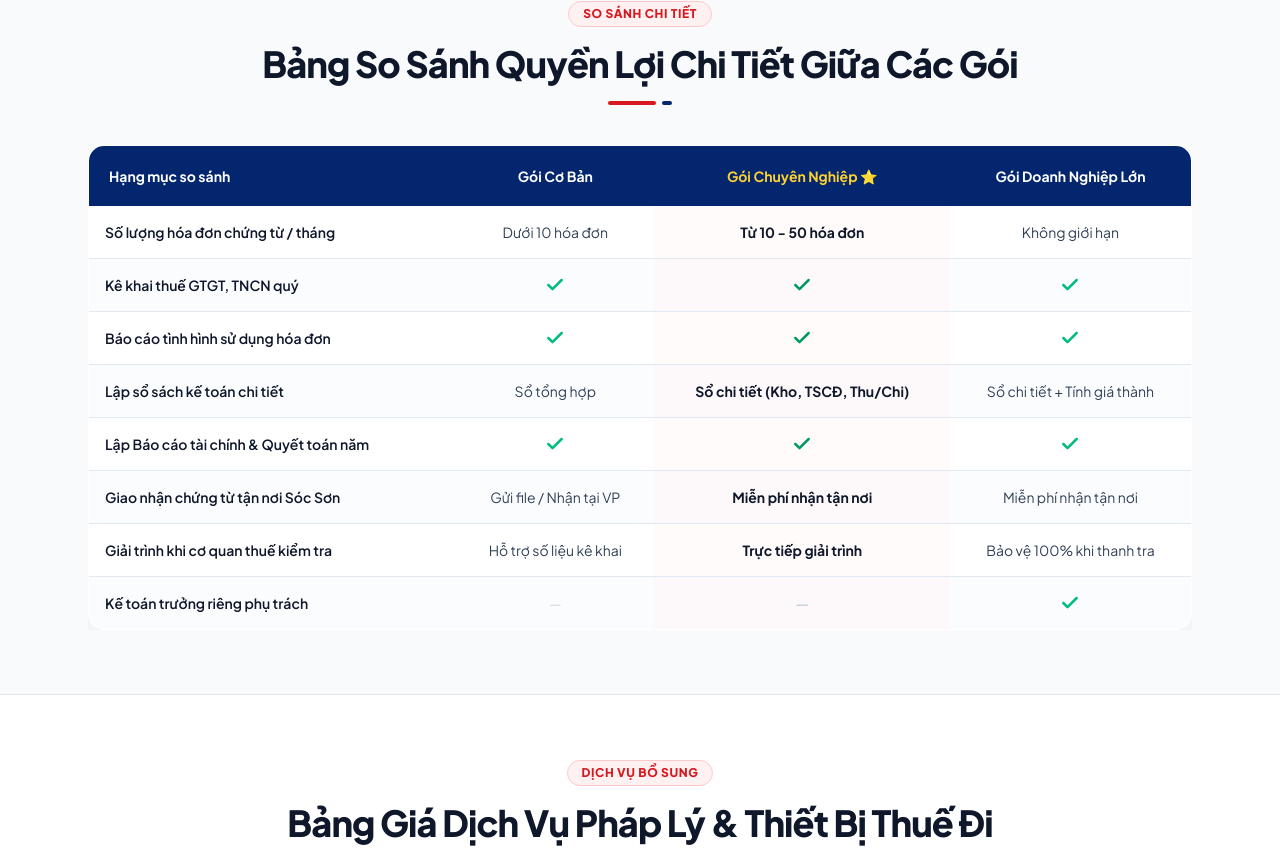
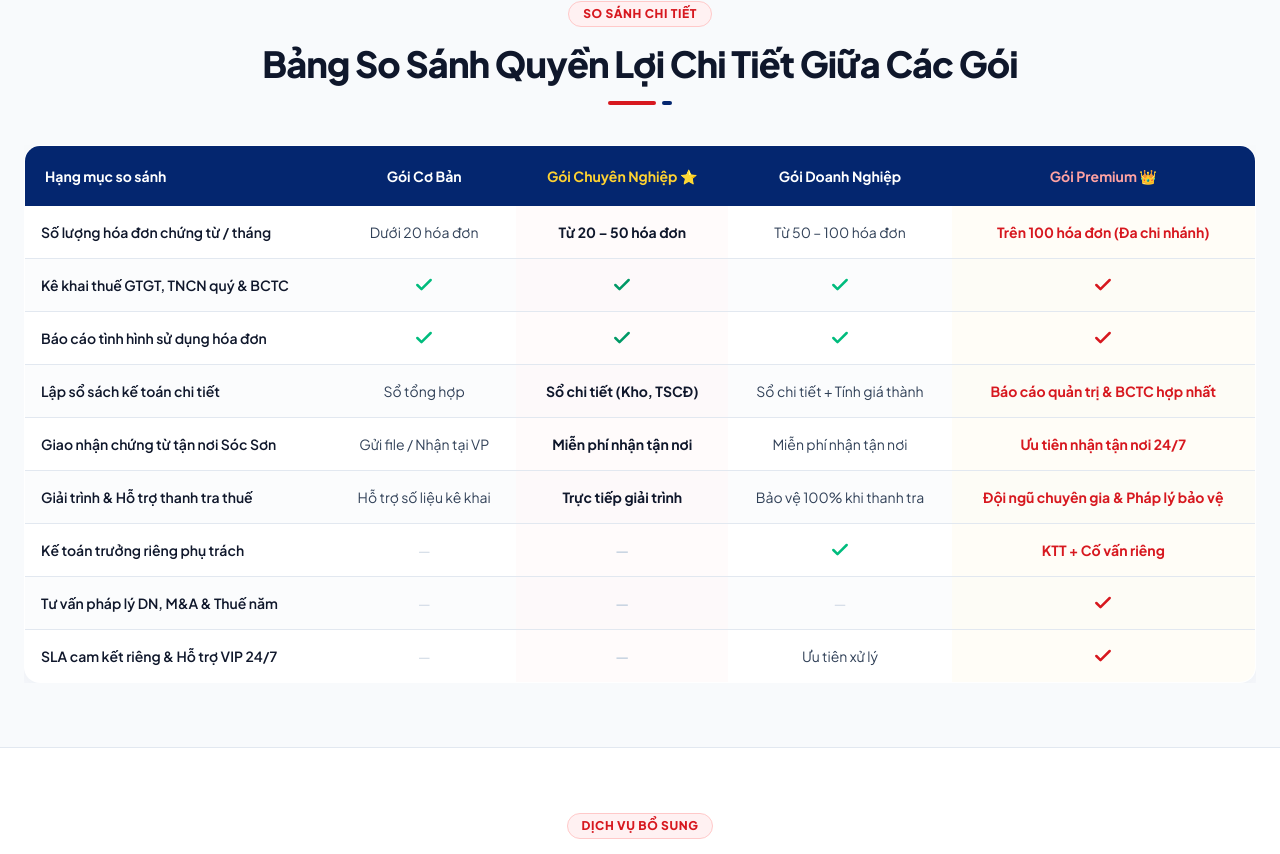
Before and after one commit to himawariproperty2026-boop/dichvuketoanthuesocson, a Next.js app: page /bang-gia in a window 1280 px wide. Shown: the part 1453-2307 px from the top of the page. Built offline with nearby package versions, Linux system fonts and the light colour scheme; no server answers.

Commit message:
Update detailed comparison matrix table with Goi Premium column

```diff
--- a/app/bang-gia/page.tsx
+++ b/app/bang-gia/page.tsx
@@ -22,51 +22,66 @@ export default function PricingPage() {
   const comparisonMatrix = [
     {
       feature: "Số lượng hóa đơn chứng từ / tháng",
-      coBan: "Dưới 10 hóa đơn",
-      chuyenNghiep: "Từ 10 - 50 hóa đơn",
-      doanhNghiep: "Không giới hạn",
+      coBan: "Dưới 20 hóa đơn",
+      chuyenNghiep: "Từ 20 – 50 hóa đơn",
+      doanhNghiep: "Từ 50 – 100 hóa đơn",
+      premium: "Trên 100 hóa đơn (Đa chi nhánh)",
     },
     {
-      feature: "Kê khai thuế GTGT, TNCN quý",
+      feature: "Kê khai thuế GTGT, TNCN quý & BCTC",
       coBan: true,
       chuyenNghiep: true,
       doanhNghiep: true,
+      premium: true,
     },
     {
       feature: "Báo cáo tình hình sử dụng hóa đơn",
       coBan: true,
       chuyenNghiep: true,
       doanhNghiep: true,
+      premium: true,
     },
     {
       feature: "Lập sổ sách kế toán chi tiết",
       coBan: "Sổ tổng hợp",
-      chuyenNghiep: "Sổ chi tiết (Kho, TSCĐ, Thu/Chi)",
+      chuyenNghiep: "Sổ chi tiết (Kho, TSCĐ)",
       doanhNghiep: "Sổ chi tiết + Tính giá thành",
-    },
-    {
-      feature: "Lập Báo cáo tài chính & Quyết toán năm",
-      coBan: true,
-      chuyenNghiep: true,
-      doanhNghiep: true,
+      premium: "Báo cáo quản trị & BCTC hợp nhất",
     },
     {
       feature: "Giao nhận chứng từ tận nơi Sóc Sơn",
       coBan: "Gửi file / Nhận tại VP",
       chuyenNghiep: "Miễn phí nhận tận nơi",
       doanhNghiep: "Miễn phí nhận tận nơi",
+      premium: "Ưu tiên nhận tận nơi 24/7",
     },
     {
-      feature: "Giải trình khi cơ quan thuế kiểm tra",
+      feature: "Giải trình & Hỗ trợ thanh tra thuế",
       coBan: "Hỗ trợ số liệu kê khai",
       chuyenNghiep: "Trực tiếp giải trình",
       doanhNghiep: "Bảo vệ 100% khi thanh tra",
+      premium: "Đội ngũ chuyên gia & Pháp lý bảo vệ",
     },
     {
       feature: "Kế toán trưởng riêng phụ trách",
       coBan: false,
       chuyenNghiep: false,
       doanhNghiep: true,
+      premium: "KTT + Cố vấn riêng",
+    },
+    {
+      feature: "Tư vấn pháp lý DN, M&A & Thuế năm",
+      coBan: false,
+      chuyenNghiep: false,
+      doanhNghiep: false,
+      premium: true,
+    },
+    {
+      feature: "SLA cam kết riêng & Hỗ trợ VIP 24/7",
+      coBan: false,
+      chuyenNghiep: false,
+      doanhNghiep: "Ưu tiên xử lý",
+      premium: true,
     },
   ];
 
@@ -96,7 +111,7 @@ export default function PricingPage() {
           </div>
         </section>
 
-        {/* 3 Main Pricing Cards */}
+        {/* 4 Main Pricing Cards */}
         <section className="py-16 md:py-24 bg-white border-b border-slate-200">
           <div className="max-w-7xl mx-auto px-4 sm:px-6">
             <SectionHeading
@@ -115,20 +130,21 @@ export default function PricingPage() {
 
         {/* Detailed Features Comparison Matrix */}
         <section className="py-16 bg-slate-50 border-b border-slate-200">
-          <div className="max-w-6xl mx-auto px-4 sm:px-6">
+          <div className="max-w-7xl mx-auto px-4 sm:px-6">
             <SectionHeading
               subtitle="So sánh chi tiết"
               title="Bảng So Sánh Quyền Lợi Chi Tiết Giữa Các Gói"
             />
 
             <div className="mt-10 overflow-x-auto">
-              <table className="w-full bg-white rounded-2xl border border-slate-200 overflow-hidden shadow-soft text-left border-collapse">
+              <table className="w-full bg-white rounded-2xl border border-slate-200 overflow-hidden shadow-soft text-left border-collapse min-w-[700px]">
                 <thead>
                   <tr className="bg-[#04266F] text-white text-xs sm:text-sm">
-                    <th className="p-4 sm:p-5 font-bold w-1/3">Hạng mục so sánh</th>
+                    <th className="p-4 sm:p-5 font-bold w-1/4">Hạng mục so sánh</th>
                     <th className="p-4 sm:p-5 font-bold text-center">Gói Cơ Bản</th>
                     <th className="p-4 sm:p-5 font-bold text-center text-amber-300">Gói Chuyên Nghiệp ⭐</th>
-                    <th className="p-4 sm:p-5 font-bold text-center">Gói Doanh Nghiệp Lớn</th>
+                    <th className="p-4 sm:p-5 font-bold text-center">Gói Doanh Nghiệp</th>
+                    <th className="p-4 sm:p-5 font-bold text-center text-red-300">Gói Premium 👑</th>
                   </tr>
                 </thead>
                 <tbody className="divide-y divide-slate-200 text-xs sm:text-sm">
@@ -166,6 +182,17 @@ export default function PricingPage() {
                           )
                         ) : (
                           row.doanhNghiep
+                        )}
+                      </td>
+                      <td className="p-4 text-center font-bold text-slate-900 bg-amber-50/40">
+                        {typeof row.premium === "boolean" ? (
+                          row.premium ? (
+                            <Check className="w-5 h-5 text-[#D7181F] mx-auto stroke-[3]" />
+                          ) : (
+                            <span className="text-slate-300">—</span>
+                          )
+                        ) : (
+                          <span className="text-[#D7181F]">{row.premium}</span>
                         )}
                       </td>
                     </tr>
```
